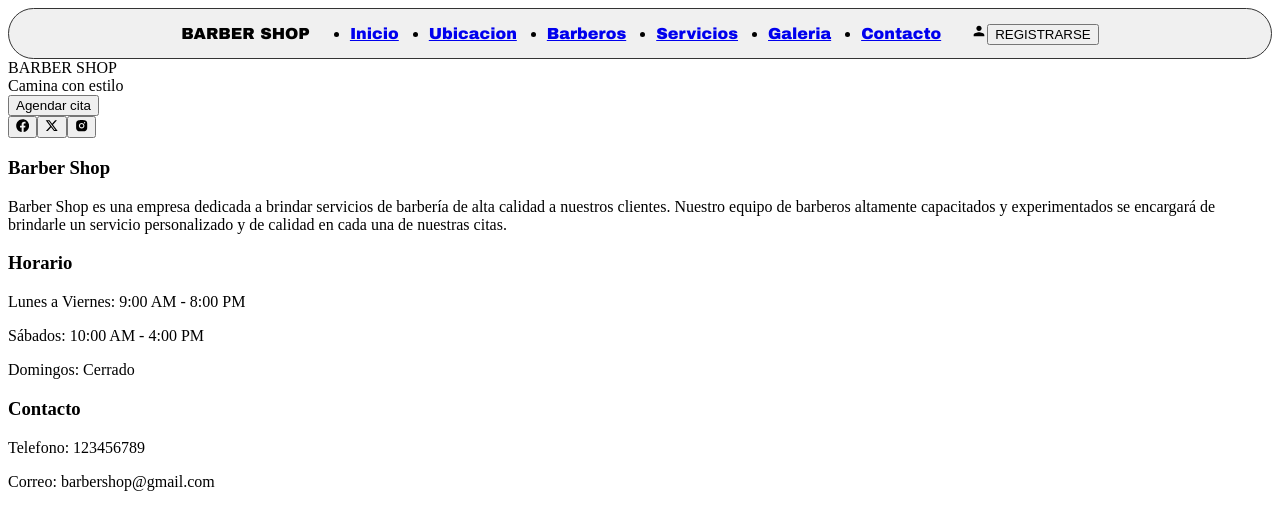
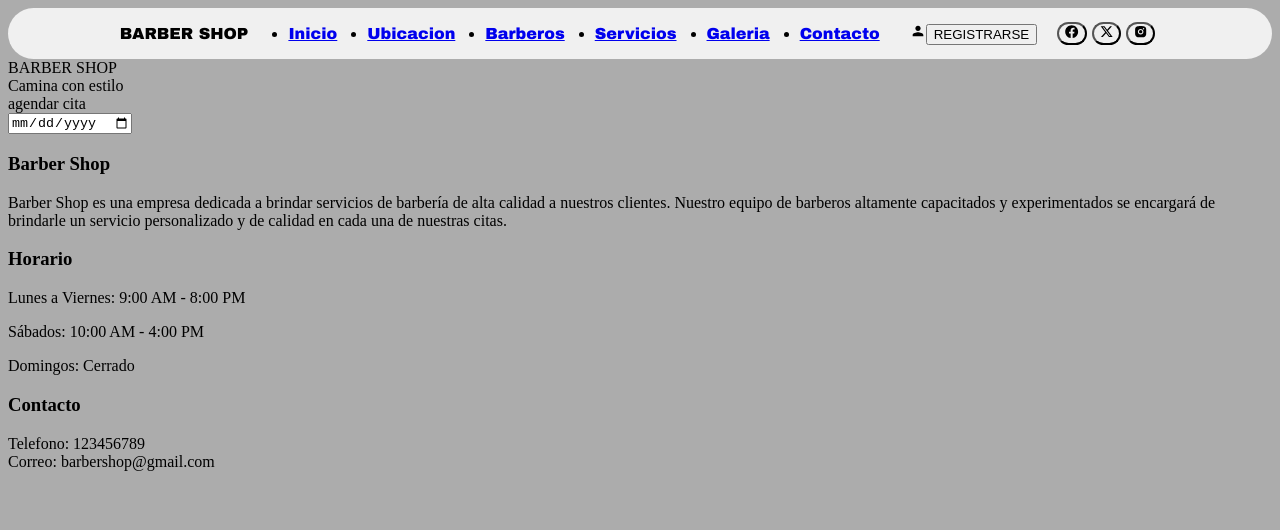
Before and after one commit to DanielMMiralles/Barbershop, a React (Vite) app: page / in a window 1280 px wide. Shown: the top 530 px of the page. Built offline with nearby package versions, Linux system fonts and the light colour scheme.

Commit message:
esteticayfuncionalidadantesdeiralauni

```diff
--- a/src/App.jsx
+++ b/src/App.jsx
@@ -8,11 +8,13 @@ import './index.css';
 
 
 export function App () {
+    const [fechaCita, setFechaCita] = useState('');
     return(
         <div>
             <nav>
                 <span>
                     BARBER SHOP
+
                 </span>
                 <ul className="nave">
                     <li><a href="/">Inicio</a></li>
@@ -26,21 +28,24 @@ export function App () {
                     <MdPerson/>
                     <button>REGISTRARSE</button>
                 </div>
+                <div className='redes'>
+                    <button onClick={() => window.location.href="https://Facebook"} className='fc-button'><FaFacebook /></button>
+                    <button onClick={() => window.location.href="https://Twitter"}><FaXTwitter /></button>
+                    <button onClick={() => window.location.href="https://instagram"}><RiInstagramFill/></button>
+                </div>
             </nav>
             <section>
                 BARBER SHOP <br />
                 <span>
-                    Camina con estilo
+                    Camina con estilo<br></br>
+                    agendar cita
                 </span>
                 <div>
-                    <button>Agendar cita</button>
+                <input type='date' value={fechaCita} onChange={(e) => setFechaCita(e.target.value)}/>
                 </div>
             </section>
             <footer>
                 <div>
-                    <button className='fc-button'><FaFacebook /></button>
-                    <button><FaXTwitter /></button>
-                    <button><RiInstagramFill/></button>
                 </div>
                 <div>
                     <span>
@@ -55,8 +60,9 @@ export function App () {
                     </span>
                     <span>
                         <h3>Contacto</h3>
-                        <p>Telefono: 123456789</p>
-                        <p>Correo: barbershop@gmail.com</p>
+                        <a href="tel:123456789" className="no-style">Telefono: 123456789</a>
+                        <br />
+                        <a href="mailto:barbershop@gmail.com" className="no-style">Correo: barbershop@gmail.com</a>
                     </span>
                 </div>
             </footer>
--- a/src/index.css
+++ b/src/index.css
@@ -25,7 +25,7 @@ nav {
     justify-content: center;
     align-items: center;
     background-color: #f0f0f0;
-    border: #333 1px solid;
+    border: #33333300 1px solid;
     border-radius: 30px ;
     font-style: sans-serif;
     font-family: "Arial Black";
@@ -43,3 +43,31 @@ nav {
     border-radius: 20px;
     transition: transform 0.5s ease-in-out, box-shadow 0.5s ease-in-out;
 }
+
+body{
+    background-color: #acacac;
+}
+
+.redes {
+    margin-left: 20px;
+    display: flex;
+}
+
+.redes button{
+    border-radius: 70px;
+    margin-right: 5px;
+    align-items: center;
+    justify-content: center;
+    justify-items: center;
+}
+
+.nubes{
+    background-color: #f0f0f0;
+    width: 100%;
+    height: 100%;
+
+}
+.no-style { /*para links que no queremos q se vean azules y subrayados*/
+    color: inherit; /* Hereda el color del elemento padre */
+    text-decoration: none; /* Elimina el subrayado */
+}
```
